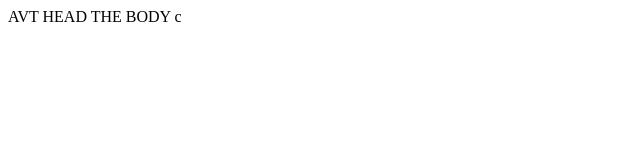
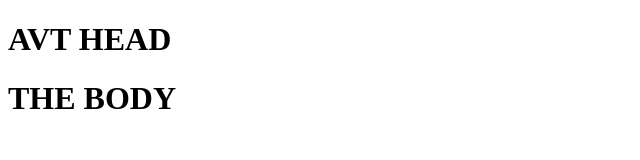
Before and after one commit to ryansaleh1/avt415, a plain HTML site: page index.html in a window 1280 px wide. Shown: the whole page, without its empty margins (0-640 px from the left). Drawn offline with Linux system fonts and the light colour scheme.

Commit message:
Update index.html

```diff
--- a/index.html
+++ b/index.html
@@ -1,12 +1,12 @@
 <!DOCTYPE html>
 <html>
 <head>
-	AVT HEAD
+	<h1>AVT HEAD</h1>
 	<meta charset="utf-8">
 	<meta name="viewport" content="width=device-width, initial-scale=1">
 	<title></title>
 </head>
 <body>
-THE BODY c
+<h1> THE BODY </h1>
 </body>
 </html>
```
